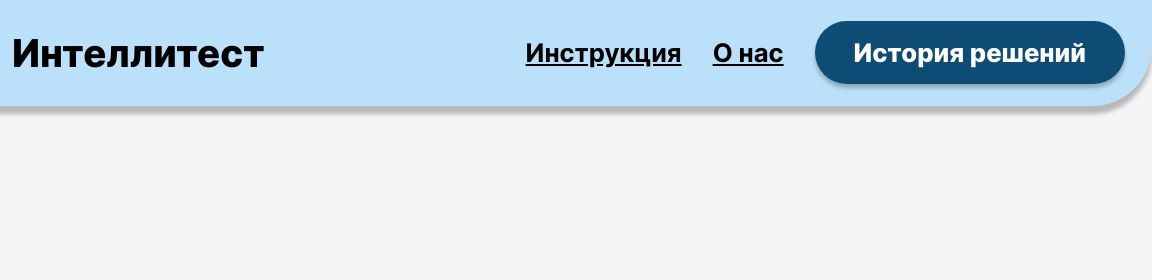
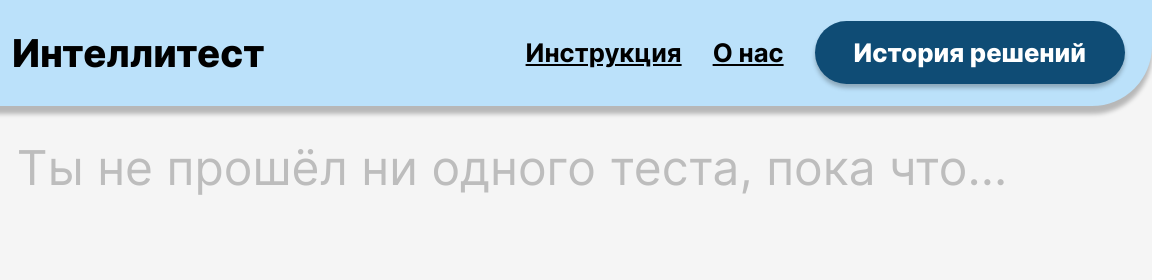
Before and after one commit to danil44567/Megatest, a plain HTML site: page history.html in a window 1280 px wide. Shown: the top 280 px of the page, 128-1280 px from the left. Drawn offline with Linux system fonts and the light colour scheme.

Commit message:
no_tests text added

```diff
--- a/history-script.js
+++ b/history-script.js
@@ -9,8 +9,6 @@ async function get_question_count(file){
     })
     return questionCount
 }
-
-
 
 fetch(`test-data.json`)
     .then(response => response.json())
@@ -52,3 +50,8 @@ fetch(`test-data.json`)
     })
     })
     console.log(JSON.parse(localStorage.testsave))
+
+
+const div = document.querySelectorAll(".test_list_container")
+console.log(div.length)
+if (div.length>=1){document.getElementById("tests_none").style.display = "none"}
--- a/history.html
+++ b/history.html
@@ -50,6 +50,7 @@
             <div class="test_name">S</div>
             <div class="test_score">61/84</div>
         </div> -->
+        <div class="no_tests" id="tests_none"> Ты не прошёл ни одного теста, пока что...</div>
     </div>
 
     <div class="pagination">
--- a/historystyle.css
+++ b/historystyle.css
@@ -43,6 +43,12 @@ header,footer{
     border-radius: 35px;
     /* margin-right: 20px; */
     box-shadow: 0px 4px 9px 0px rgba(0, 0, 0, 0.25);
+}
+
+.no_tests{
+    display: flex;
+    align-self: center;
+    color: #bdbdbd;
 }
 
 .test_list_element{
```
